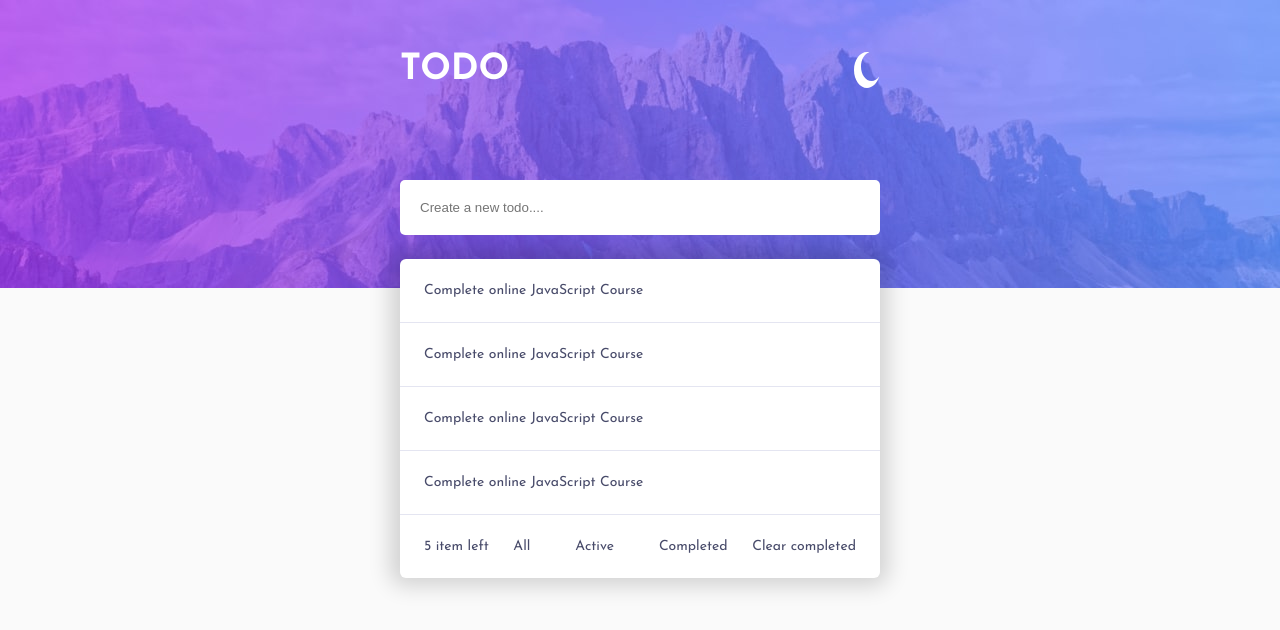
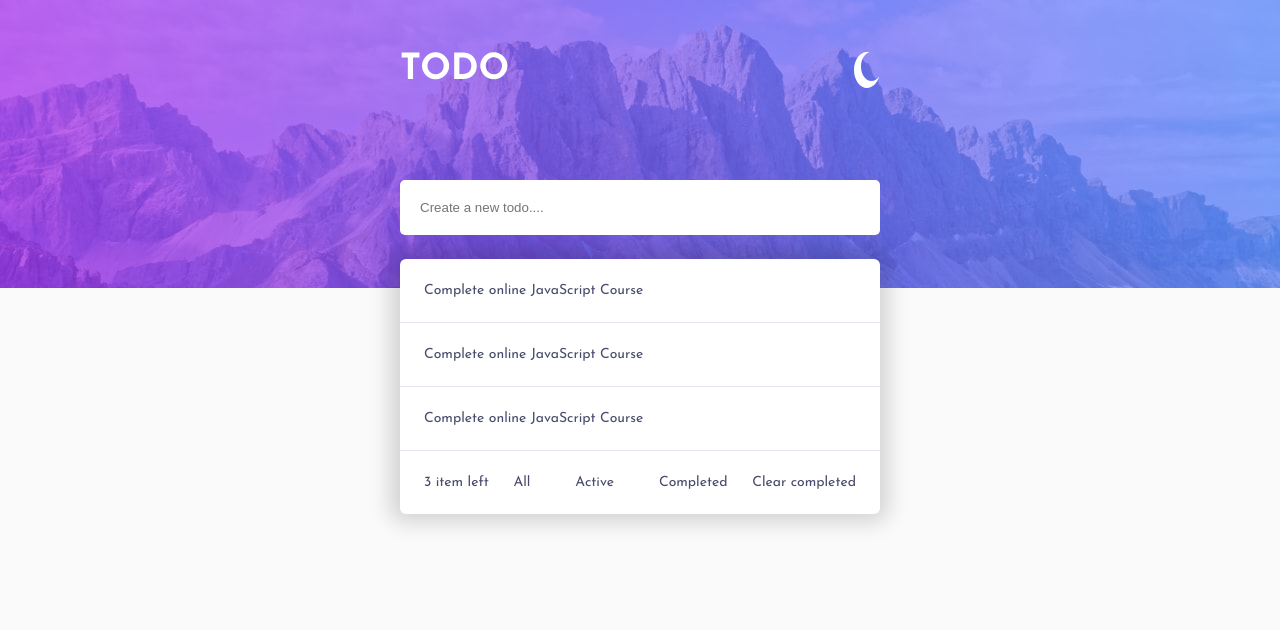
Before and after one commit to oludamilola-m/my-todo-app, a React (Create React App) app: page / in a window 1280 px wide. Shown: the top 630 px of the page. Built offline with nearby package versions, Linux system fonts and the light colour scheme.

Commit message:
add functionality

```diff
--- a/src/App.js
+++ b/src/App.js
@@ -4,18 +4,28 @@ import TodoList from "./components/TodoList";
 import TextField from "./components/TextField";
 
 const App = () => {
-  const [content, setContent] = useState("");
+  const [todos, setTodos] = useState([
+    { content: "Complete online JavaScript Course", completed: false },
+    { content: "Complete online JavaScript Course", completed: false },
+    { content: "Complete online JavaScript Course", completed: false },
+  ]);
 
-  const handleChange = (event) => {
-    console.log("value: ", event.target.value);
-    setContent({ value: event.target.value });
+  const onKeyDown = (event) => {
+    if (event.key === "Enter") {
+      setTodos((prev) => [
+        { content: event.target.value, completed: false },
+        ...prev,
+      ]);
+      event.target.value = "";
+    }
   };
+
   return (
     <div className="todo-container">
       <Header />
       <main>
-        <TextField handleChange={handleChange} />
-        <TodoList content={content} />
+        <TextField onKeyDown={onKeyDown} />
+        <TodoList todos={todos} />
       </main>
     </div>
   );
--- a/src/components/TextField.js
+++ b/src/components/TextField.js
@@ -1,9 +1,14 @@
 import React from "react";
 
-const TextField = () => {
+const TextField = ({ onKeyDown }) => {
   return (
     <section className="textField">
-      <input type="text" value="" placeholder="Create a new todo...." />
+      <input
+        type="text"
+        name="todo"
+        placeholder="Create a new todo...."
+        onKeyDown={onKeyDown}
+      />
     </section>
   );
 };
--- a/src/components/TodoList.js
+++ b/src/components/TodoList.js
@@ -1,17 +1,16 @@
 import React from "react";
 
-const TodoList = () => {
+const TodoList = ({ todos }) => {
   return (
     <>
       <div className="todos">
         <ul>
-          <li className="todo-item">Complete online JavaScript Course</li>
-          <li className="todo-item">Complete online JavaScript Course</li>
-          <li className="todo-item">Complete online JavaScript Course</li>
-          <li className="todo-item">Complete online JavaScript Course</li>
+          {todos.map((todo) => {
+            return <li className="todo-item">{todo.content}</li>;
+          })}
         </ul>
         <div className="todos__info">
-          <span>5 item left</span>
+          {todos.length >= 1 && <span>{todos.length} item left</span>}
           <div className="todos__filters">
             <span>All</span>
             <span>Active</span>
--- a/src/styles/text-field.scss
+++ b/src/styles/text-field.scss
@@ -4,6 +4,7 @@
     border: none;
     border-radius: 0.3125rem;
     margin-top: 2.25rem;
+    outline: none;
     padding: 1.25rem;
     width: 100%;
   }
```
